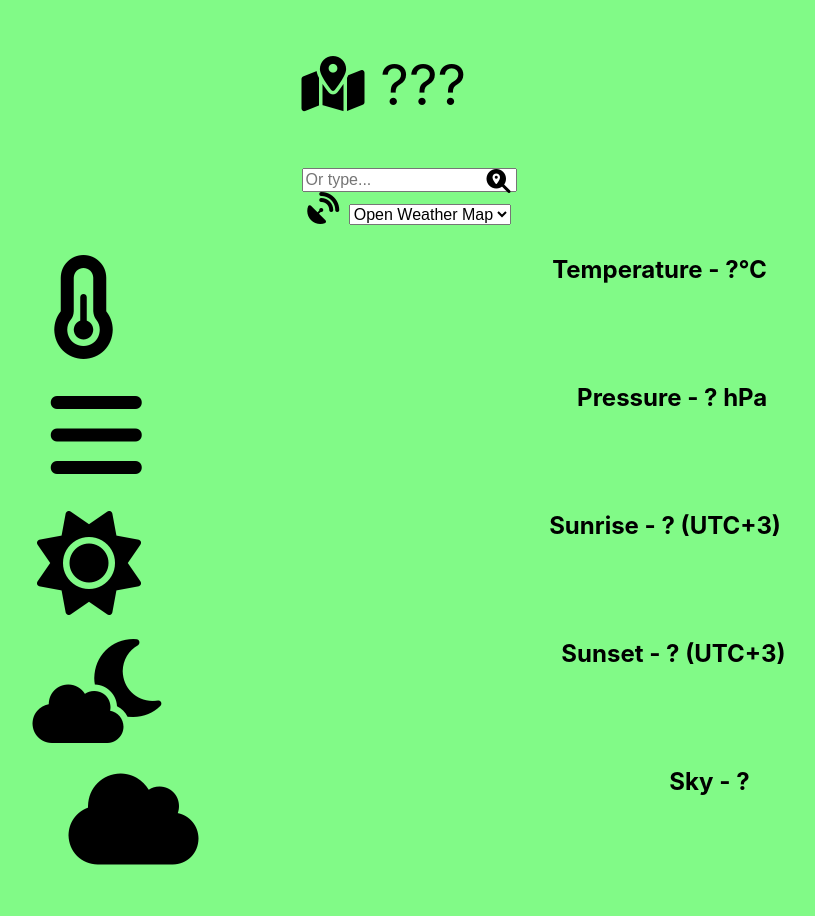
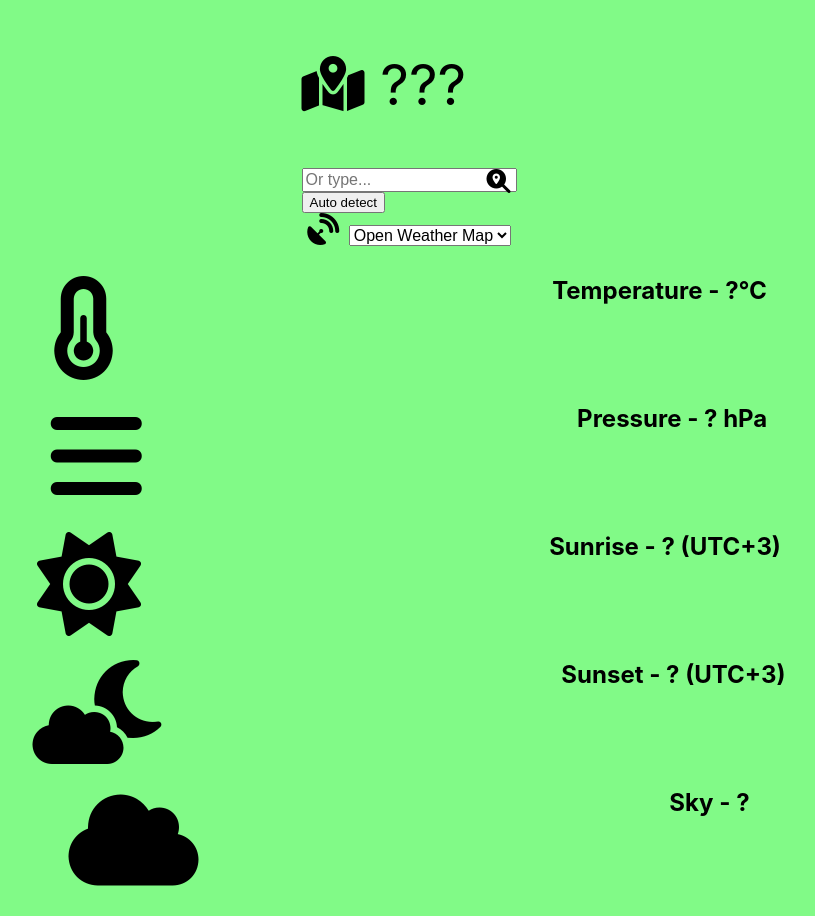
Before and after one commit to AntonySawyer/get-weather, a React (Create React App) app: page / in a window 1280 px wide. Shown: the whole page, without its empty margins (231-1046 px from the left). Before the commit the page ends 895 px from the top, so only its background shows below. Built offline with nearby package versions, Linux system fonts and the light colour scheme; no server answers.

Commit message:
refactor: improve some reusable code

```diff
--- a/src/App.js
+++ b/src/App.js
@@ -2,6 +2,7 @@ import React from 'react';
 
 import * as Provider from './utils/credentials';
 import processData from './utils/processData';
+import needUpdate from './utils/needUpdate';
 import Header from './components/Header/Header';
 import WeatherScreen from './components/weatherScreen/weatherScreen';
 import './App.css';
@@ -17,32 +18,31 @@ export default class App extends React.Component {
   }
 
   componentDidMount() {
+    const currTime = Date.now();
     const cityFromStorage = localStorage.getItem('cityName');
-    const timeFromStorage = localStorage.getItem('lastLogin');
-    const currTime = Date.now();
-    const timeDiff = (new Date(currTime) - new Date(Number(timeFromStorage))) / 1000 / 60 / 60;
-    if (cityFromStorage === null || timeDiff > 2) {
-      this.setState({ cityName: '???', weather: new Array(5).fill('?')})
+    if (needUpdate(currTime) || cityFromStorage === 'unavailable') {
       this.getCity();
     } else {
-      this.setState({ cityName: cityFromStorage, weather: localStorage.getItem('weather').split(',') });
+      this.storeValues([
+        ['cityName', cityFromStorage],
+        ['weather', localStorage.getItem('weather').split(',')]
+      ]);
     }
-    this.setLocalStorage('lastLogin', currTime);
-  }
-
-  setLocalStorage(key, value) {
-    localStorage.setItem(key, value);
+    this.storeValues([['lastLogin', currTime]]);
   }
 
   getCity() {
+    this.storeValues([
+      ['cityName', '???'],
+      ['weather', new Array(5).fill('?')]
+    ]);
     fetch('https://api.ipify.org/?format=json')
       .then(rs => rs.json())
       .then(data => {
         fetch(`https://ipapi.co/${data.ip}/json/`)
           .then(rs => rs.json())
           .then(data => {
-            this.setState({ cityName: `${data.city},${data.country}` });
-            this.setLocalStorage('cityName', `${data.city},${data.country}`);
+            this.storeValues([['cityName', `${data.city},${data.country}`]]);
           })
           .then(() => this.getWeather() )
           .catch(error => {
@@ -60,32 +60,49 @@ export default class App extends React.Component {
       .then(rs => rs.json())
       .then(data => {
         const newWeather = processData(data, provider);
-        this.setState({ weather: newWeather });
-        this.setLocalStorage('weather', newWeather);
+        this.storeValues([['weather', newWeather]]);
+      })
+      .catch(error => {
+        console.error(error);
+        this.storeValues([
+          ['cityName', 'unavailable'],
+          ['weather', new Array(5).fill('?')]
+        ]);
+        return null;
       });
   }
 
-  changeProvider() {
-    const target = document.querySelector('#providerPicker').value;
-    this.setState({provider: target});
-    this.setLocalStorage('provider', target);
-    this.getWeather(target);
+  storeValues(arr) {
+    const saveToLocal = ['weather', 'provider', 'cityName', 'lastLogin'];
+    arr.forEach(pair => {
+      this.state[pair[0]] && this.setState({ [pair[0]]: pair[1] });
+      if (saveToLocal.includes(pair[0])) {
+        localStorage.setItem(pair[0], pair[1]);
+      }
+    });
   }
 
-  searchCity() {
-    const newCity = document.querySelector('#locationSearch').value;
-    this.setState({cityName: newCity});
-    this.setLocalStorage('cityName', newCity);
-    this.getWeather(this.state.provider, newCity);
+  handleInput(key, selector) {
+    this.storeValues([
+      ['weather', new Array(5).fill('?')]
+    ]);
+    const el = document.querySelector(selector);
+    this.storeValues([[key, el.value]]);
+    if (key === 'provider') {
+      this.getWeather(el.value);
+    } else {
+      this.getWeather(this.state.provider, el.value);
+      el.value = '';
+    }
   }
 
   render() {
     return (
       <div className="wrapper">
         <Header cityName={this.state.cityName}
-          onChange={this.changeProvider.bind(this)}
-          searchCity={this.searchCity.bind(this)}
-          provider={this.state.provider} />
+          handleInput={this.handleInput.bind(this)}
+          provider={this.state.provider}
+          getCity={this.getCity.bind(this)} />
         <main>
           <WeatherScreen weather={this.state.weather} />
         </main>
--- a/src/components/Header/Header.js
+++ b/src/components/Header/Header.js
@@ -7,8 +7,8 @@ import './header.css';
 export default (props) => {
   return (
     <header>
-      <GeoPicker cityName={props.cityName} searchCity={props.searchCity} />
-      <ProviderPicker default={props.provider} onChange={props.onChange} />
+      <GeoPicker cityName={props.cityName} handleInput={props.handleInput} getCity={props.getCity} />
+      <ProviderPicker default={props.provider} handleInput={props.handleInput} />
     </header>
   )
 }
--- a/src/components/geoPicker/geoPicker.js
+++ b/src/components/geoPicker/geoPicker.js
@@ -7,8 +7,9 @@ export default (props) => {
       <p><i className="fas fa-map-marked-alt"></i> {props.cityName}</p>
       <div className="joinInput">
         <input type="text" id="locationSearch" placeholder="Or type..." />
-        <button onClick={() => props.searchCity()}><i className="fas fa-search-location"></i></button>
+        <button onClick={() => props.handleInput('cityName', '#locationSearch')}><i className="fas fa-search-location"></i></button>
       </div>
+      <button onClick={() => props.getCity()}>Auto detect</button>
     </section>
   )
 }
--- a/src/components/providerPicker/providerPicker.js
+++ b/src/components/providerPicker/providerPicker.js
@@ -6,7 +6,7 @@ export default (props) => {
   return (
     <section className="providerPicker">
       <label htmlFor="providerPicker"><i className="fas fa-satellite-dish"></i> </label>
-      <select id="providerPicker" onChange={() => props.onChange()} defaultValue={props.default}>
+      <select id="providerPicker" onChange={() => props.handleInput('provider', '#providerPicker')} defaultValue={props.default}>
         <option value="owm">Open Weather Map</option>
         <option value="wb">WeatherBit</option>
       </select>
--- /dev/null
+++ b/src/utils/needUpdate.js
@@ -0,0 +1,5 @@
+export default (currTime) => {
+  const timeFromStorage = Number(localStorage.getItem('lastLogin'));
+  const timeDiff = (new Date(currTime) - new Date(timeFromStorage)) / 1000 / 60 / 60;
+  return timeDiff > 2;
+}
```
